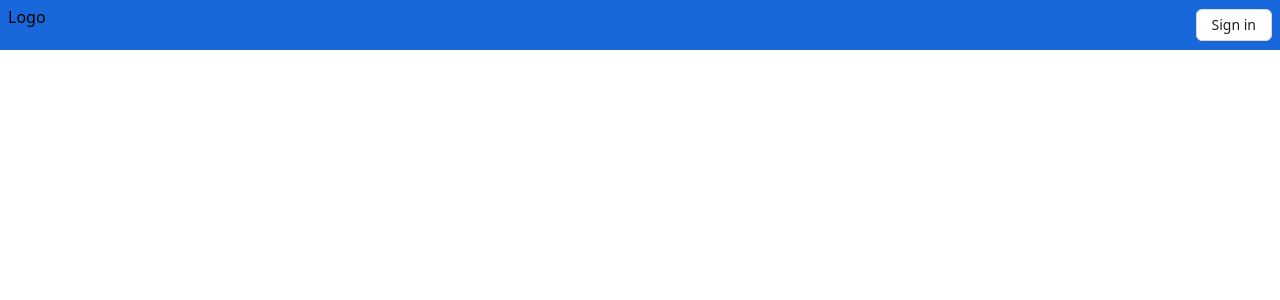
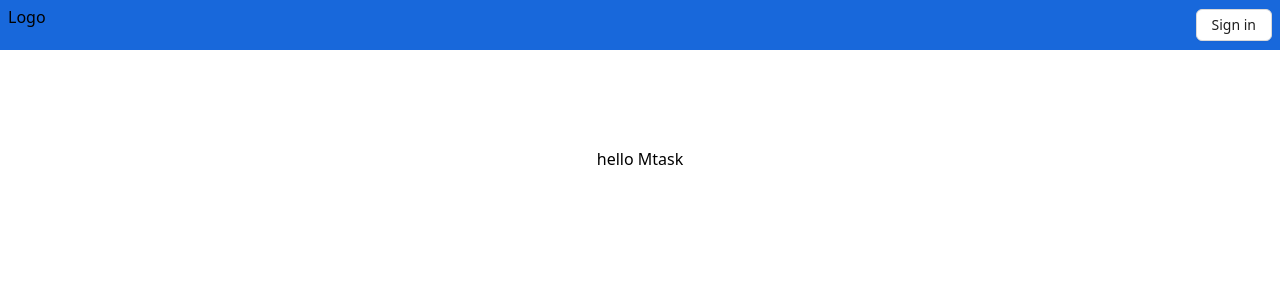
Before and after one commit to khachikkar/mtask, a React (Create React App) app: page / in a window 1280 px wide. Shown: the top 300 px of the page. Built offline with nearby package versions, Linux system fonts and the light colour scheme.

Commit message:
i add a packages

```diff
--- a/package.json
+++ b/package.json
@@ -37,5 +37,8 @@
       "last 1 firefox version",
       "last 1 safari version"
     ]
+  },
+  "devDependencies": {
+    "@babel/plugin-proposal-private-property-in-object": "^7.21.11"
   }
 }
--- a/src/App.js
+++ b/src/App.js
@@ -1,4 +1,4 @@
-import Header from "./components/global/Header";
+
 import MainLayout from "./components/Layout/Main";
 import Login from "./pages/login";
 import Register from "./pages/register";
@@ -7,7 +7,6 @@ import 'antd/dist/reset.css';
 
 import "./styles/global.css";
 
-import { Flex } from "antd";
 
 import { ROUTE_CONSTANTS } from "./core/constants/constants";
 
@@ -18,6 +17,7 @@ import {
   createRoutesFromElements,
   Route,
 } from "react-router-dom";
+import Intro from "./components/Intro";
 
 const App = () => {
   return (
@@ -25,6 +25,7 @@ const App = () => {
       router={createBrowserRouter(
         createRoutesFromElements(
           <Route path="/" element={<MainLayout />}>
+             <Route path={ROUTE_CONSTANTS.INTRO} element={<Intro />} />
             <Route path={ROUTE_CONSTANTS.LOGIN} element={<Login />} />
             <Route path={ROUTE_CONSTANTS.REGISTER} element={<Register />} />
           </Route>
--- /dev/null
+++ b/src/components/Intro/index.js
@@ -0,0 +1,11 @@
+import React from 'react'
+
+const Intro = () => {
+  return (
+    <div>
+      hello Mtask
+    </div>
+  )
+}
+
+export default Intro
--- a/src/core/constants/constants.js
+++ b/src/core/constants/constants.js
@@ -3,5 +3,6 @@ export const passWalidation = /^(?=.*[0-9])(?=.*[!@#$%^&*])[a-zA-Z0-9!@#$%^&*]{6
 
 export const ROUTE_CONSTANTS = {
     LOGIN: "/login",
-    REGISTER: "/register"
+    REGISTER: "/register",
+    INTRO: "/"
 }
--- a/src/pages/register/index.js
+++ b/src/pages/register/index.js
@@ -1,7 +1,7 @@
 import React, { useState } from "react";
 import { createUserWithEmailAndPassword } from "firebase/auth";
 
-import { Form, Button, Input, notification, Flex } from "antd";
+import { Form, Button, Input,  Flex } from "antd";
 import { auth } from "../../services/firbase";
 
 import { passWalidation } from "../../core/constants/constants";
```
Also changed, not shown: 1 other file (tests, documents, lock files or other folders).
